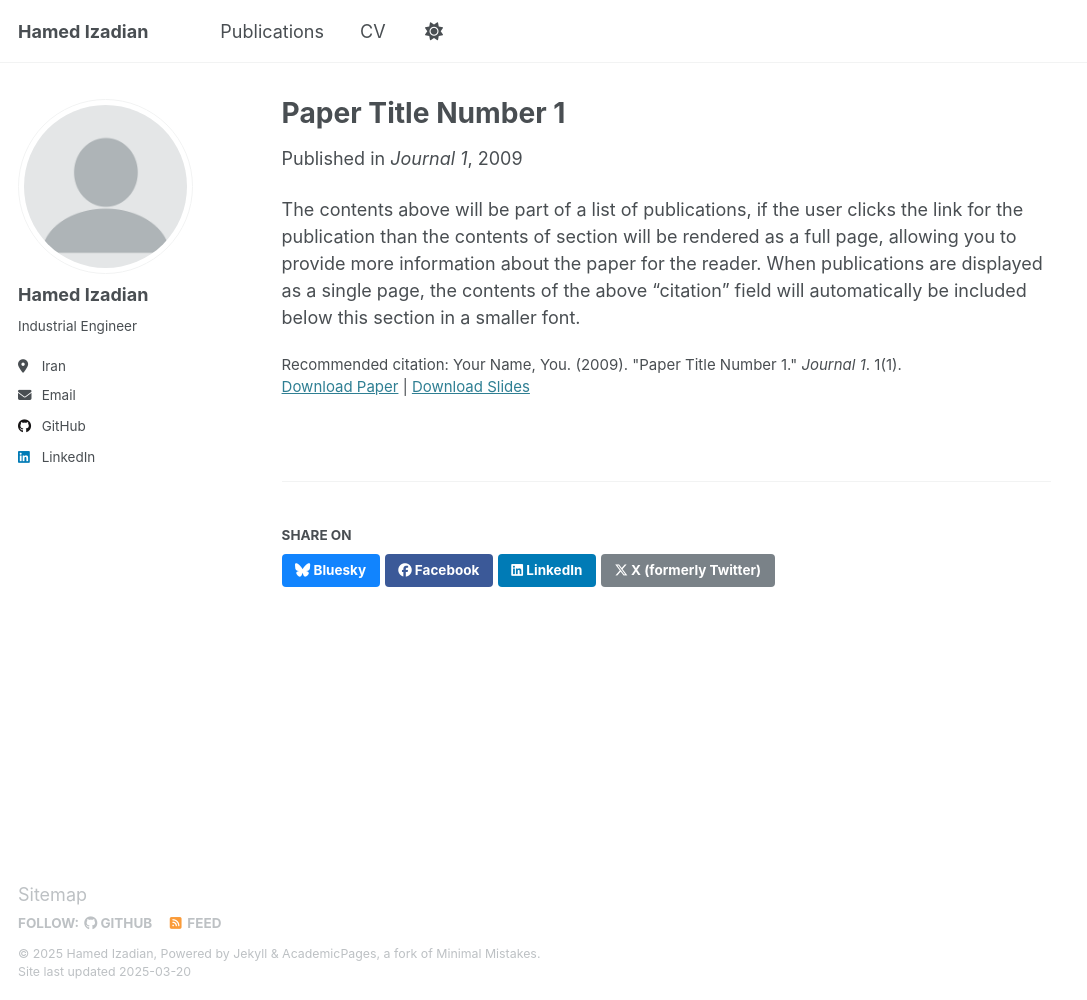
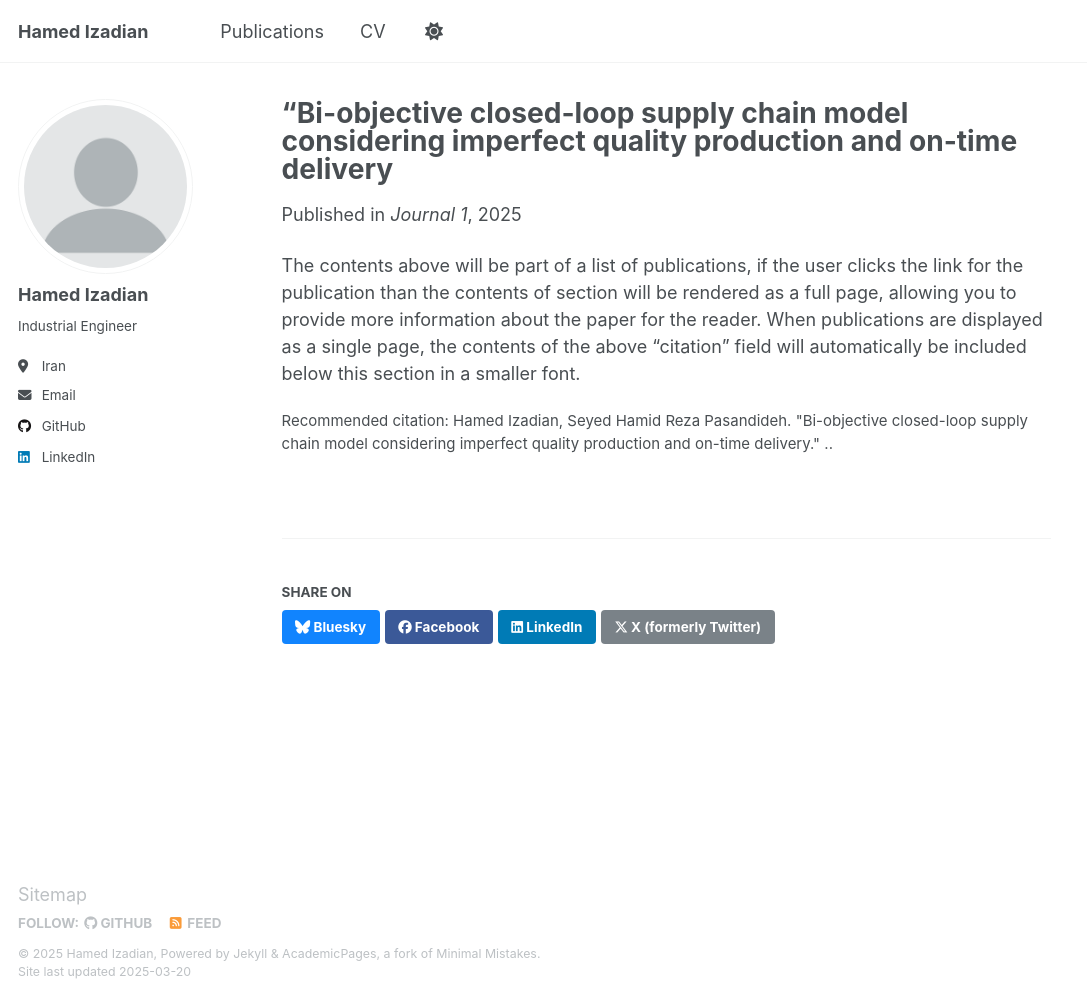
Before and after one commit to HamedIzadian/HamedIzadian.github.io, a Jekyll site: the page built from _publications/2009-10-01-paper-title-number-1.md, in a window 1280 px wide and 1000 px high. Shown: the whole window, without its empty margins (0-1087 px from the left). Built offline with Jekyll 4.4.1, drawn with Linux system fonts in a browser that asks for light colours.

Commit message:
Update 2009-10-01-paper-title-number-1.md

```diff
--- a/_publications/2009-10-01-paper-title-number-1.md
+++ b/_publications/2009-10-01-paper-title-number-1.md
@@ -1,14 +1,14 @@
 ---
-title: "Paper Title Number 1"
+title: "“Bi-objective closed-loop supply chain model considering imperfect quality production and on-time delivery"
 collection: publications
 category: manuscripts
-permalink: /publication/2009-10-01-paper-title-number-1
-excerpt: 'This paper is about the number 1. The number 2 is left for future work.'
-date: 2009-10-01
+permalink: /publication/2025-10-01-paper
+excerpt: ''
+date: 2025-10-01
 venue: 'Journal 1'
-slidesurl: 'http://academicpages.github.io/files/slides1.pdf'
-paperurl: 'http://academicpages.github.io/files/paper1.pdf'
-citation: 'Your Name, You. (2009). &quot;Paper Title Number 1.&quot; <i>Journal 1</i>. 1(1).'
+slidesurl: #'http://academicpages.github.io/files/slides1.pdf'
+paperurl: #'http://academicpages.github.io/files/paper1.pdf'
+citation: 'Hamed Izadian, Seyed Hamid Reza Pasandideh. &quot;Bi-objective closed-loop supply chain model considering imperfect quality production and on-time delivery.&quot; <i></i>..'
 ---
 
 The contents above will be part of a list of publications, if the user clicks the link for the publication than the contents of section will be rendered as a full page, allowing you to provide more information about the paper for the reader. When publications are displayed as a single page, the contents of the above "citation" field will automatically be included below this section in a smaller font.
```
